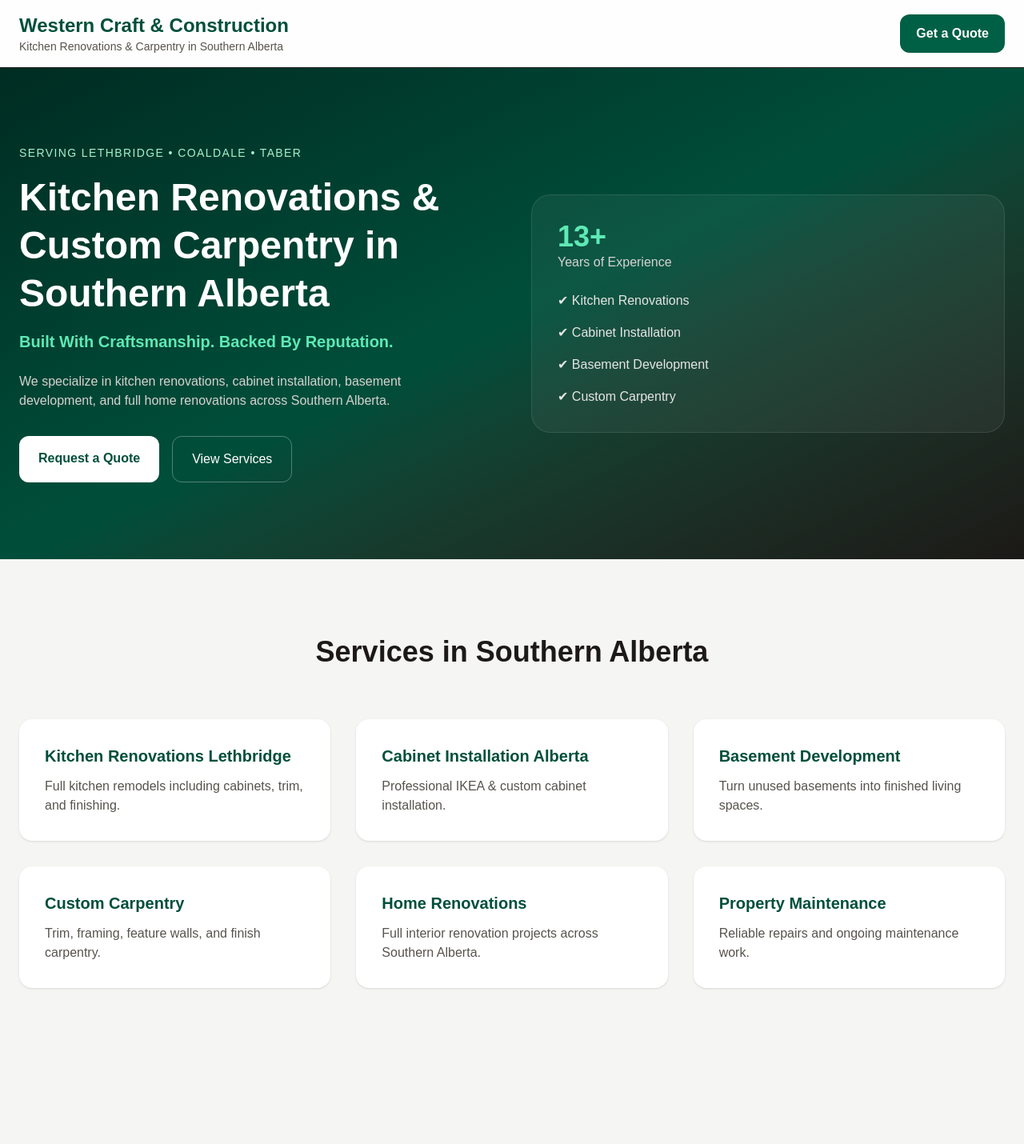
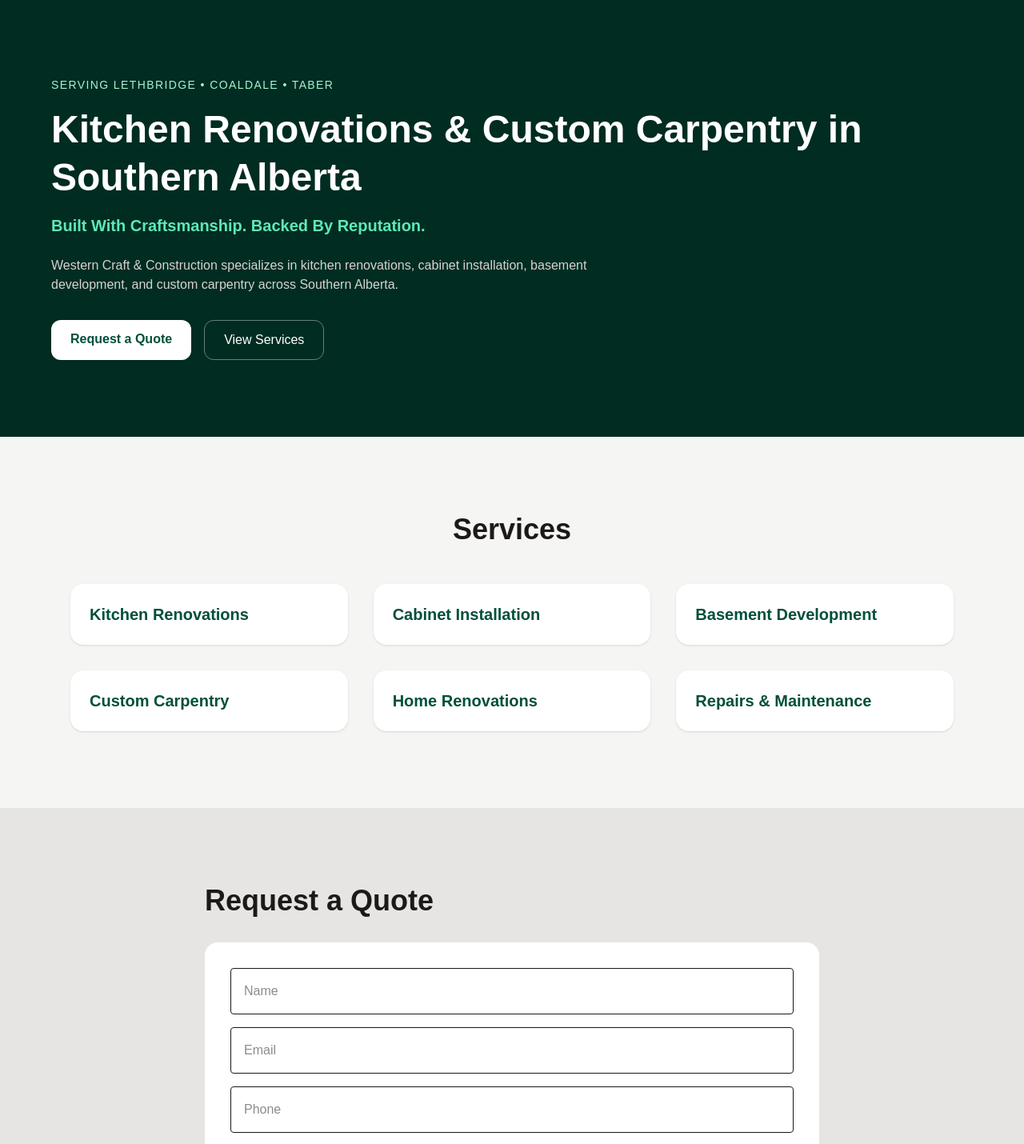
Before and after one commit to westerncraftandconstruction-ui/westerncraft-site, a Next.js app: page / in a window 1280 px wide. Shown: the top 1430 px of the page at 80% size. Built offline with nearby package versions, Linux system fonts and the light colour scheme.

Commit message:
Hard reset page.tsx fix build error

```diff
--- a/app/page.tsx
+++ b/app/page.tsx
@@ -1,185 +1,91 @@
-export const metadata = {
-  title:
-    "Western Craft & Construction | Kitchen Renovations & Carpentry in Southern Alberta",
-  description:
-    "Western Craft & Construction provides kitchen renovations, cabinet installation, basement development, and custom carpentry in Lethbridge, Coaldale, Taber, and Southern Alberta.",
-};
-
 export default function Page() {
   return (
-    <div className="min-h-screen bg-stone-100 text-stone-900">
-      {/* HEADER */}
-      <header className="sticky top-0 z-50 border-b bg-white/90 backdrop-blur">
-        <div className="mx-auto flex max-w-7xl items-center justify-between px-6 py-4">
-          <div>
-            <h2 className="text-2xl font-bold text-emerald-900">
-              Western Craft & Construction
-            </h2>
-            <p className="text-sm text-stone-600">
-              Kitchen Renovations & Carpentry in Southern Alberta
-            </p>
-          </div>
-
-          <a
-            href="#contact"
-            className="rounded-xl bg-emerald-800 px-5 py-3 text-white font-semibold"
-          >
-            Get a Quote
-          </a>
-        </div>
-      </header>
+    <main className="min-h-screen bg-stone-100 text-stone-900">
 
       {/* HERO */}
-      <section className="bg-gradient-to-br from-emerald-950 via-emerald-900 to-stone-900 text-white">
-        <div className="mx-auto grid max-w-7xl gap-12 px-6 py-24 md:grid-cols-2 items-center">
+      <section className="bg-emerald-950 text-white py-24 px-6">
+        <div className="max-w-6xl mx-auto">
 
-          <div>
-            <p className="text-sm uppercase tracking-widest text-emerald-200 mb-4">
+          <p className="text-sm uppercase tracking-widest text-emerald-200">
             Serving Lethbridge • Coaldale • Taber
           </p>
 
-            <h1 className="text-5xl font-bold leading-tight">
+          <h1 className="text-5xl font-bold mt-4 leading-tight">
             Kitchen Renovations & Custom Carpentry in Southern Alberta
           </h1>
 
-            <p className="mt-4 text-xl text-emerald-300 font-semibold">
+          <p className="text-xl text-emerald-300 mt-4 font-semibold">
             Built With Craftsmanship. Backed By Reputation.
           </p>
 
-            <p className="mt-6 text-stone-300 max-w-xl">
-              We specialize in kitchen renovations, cabinet installation,
-              basement development, and full home renovations across Southern Alberta.
+          <p className="mt-6 text-stone-300 max-w-2xl">
+            Western Craft & Construction specializes in kitchen renovations,
+            cabinet installation, basement development, and custom carpentry across Southern Alberta.
           </p>
 
           <div className="mt-8 flex gap-4">
-              <a
-                href="#contact"
-                className="rounded-xl bg-white px-6 py-4 font-semibold text-emerald-900"
-              >
+            <a href="#contact" className="bg-white text-emerald-900 px-6 py-3 rounded-xl font-semibold">
               Request a Quote
             </a>
 
-              <a
-                href="#services"
-                className="rounded-xl border border-white/30 px-6 py-4"
-              >
+            <a href="#services" className="border border-white/40 px-6 py-3 rounded-xl">
               View Services
             </a>
           </div>
-          </div>
 
-          <div className="rounded-3xl bg-white/5 border border-white/10 p-8">
-            <p className="text-4xl font-bold text-emerald-300">13+</p>
-            <p className="text-stone-300 mb-6">Years of Experience</p>
-
-            <div className="space-y-4 text-stone-200">
-              <div>✔ Kitchen Renovations</div>
-              <div>✔ Cabinet Installation</div>
-              <div>✔ Basement Development</div>
-              <div>✔ Custom Carpentry</div>
-            </div>
-          </div>
         </div>
       </section>
 
       {/* SERVICES */}
-      <section id="services" className="max-w-7xl mx-auto px-6 py-24">
-        <h2 className="text-4xl font-bold text-center mb-16">
-          Services in Southern Alberta
+      <section id="services" className="max-w-6xl mx-auto py-24 px-6">
+        <h2 className="text-4xl font-bold mb-12 text-center">
+          Services
         </h2>
 
-        <div className="grid md:grid-cols-2 lg:grid-cols-3 gap-8">
+        <div className="grid md:grid-cols-3 gap-8">
+
           {[
-            {
-              title: "Kitchen Renovations Lethbridge",
-              text: "Full kitchen remodels including cabinets, trim, and finishing."
-            },
-            {
-              title: "Cabinet Installation Alberta",
-              text: "Professional IKEA & custom cabinet installation."
-            },
-            {
-              title: "Basement Development",
-              text: "Turn unused basements into finished living spaces."
-            },
-            {
-              title: "Custom Carpentry",
-              text: "Trim, framing, feature walls, and finish carpentry."
-            },
-            {
-              title: "Home Renovations",
-              text: "Full interior renovation projects across Southern Alberta."
-            },
-            {
-              title: "Property Maintenance",
-              text: "Reliable repairs and ongoing maintenance work."
-            }
-          ].map((s) => (
-            <div key={s.title} className="bg-white p-8 rounded-2xl shadow">
-              <h3 className="text-xl font-bold text-emerald-900 mb-3">
-                {s.title}
-              </h3>
-              <p className="text-stone-600">{s.text}</p>
+            "Kitchen Renovations",
+            "Cabinet Installation",
+            "Basement Development",
+            "Custom Carpentry",
+            "Home Renovations",
+            "Repairs & Maintenance"
+          ].map((item) => (
+            <div key={item} className="bg-white p-6 rounded-2xl shadow">
+              <h3 className="text-xl font-bold text-emerald-900">{item}</h3>
             </div>
           ))}
+
         </div>
-      </section>
-
-      {/* ABOUT */}
-      <section className="max-w-5xl mx-auto px-6 py-24">
-        <h2 className="text-4xl font-bold mb-6">
-          About Western Craft & Construction
-        </h2>
-
-        <p className="text-stone-700 leading-relaxed mb-4">
-          Western Craft & Construction serves Lethbridge, Coaldale, Taber, and surrounding areas
-          specializing in kitchen renovations, cabinetry, basement development, and custom carpentry.
-        </p>
-
-        <p className="text-stone-700 leading-relaxed">
-          With over 13 years of experience, we focus on quality craftsmanship and reliable service.
-        </p>
       </section>
 
       {/* CONTACT */}
       <section id="contact" className="bg-stone-200 py-24 px-6">
-        <div className="max-w-4xl mx-auto">
+        <div className="max-w-3xl mx-auto">
+
           <h2 className="text-4xl font-bold mb-8">
-            Request a Free Quote
+            Request a Quote
           </h2>
 
           <form
             action="https://formspree.io/f/xnjypkle"
             method="POST"
-            className="bg-white p-8 rounded-2xl shadow grid gap-4"
+            className="bg-white p-8 rounded-2xl grid gap-4"
           >
             <input className="border p-4 rounded" placeholder="Name" />
             <input className="border p-4 rounded" placeholder="Email" />
             <input className="border p-4 rounded" placeholder="Phone" />
             <textarea className="border p-4 rounded" rows={5} placeholder="Project details" />
+
             <button className="bg-emerald-900 text-white p-4 rounded">
               Submit
             </button>
           </form>
+
         </div>
       </section>
 
-      {/* SCHEMA */}
-      <script
-        type="application/ld+json"
-        dangerouslySetInnerHTML={{
-          __html: JSON.stringify({
-            "@context": "https://schema.org",
-            "@type": "LocalBusiness",
-            name: "Western Craft & Construction",
-            url: "https://westerncraftandconstruction.ca",
-            telephone: "587-321-0630",
-            areaServed: "Southern Alberta",
-            description:
-              "Kitchen renovations, cabinet installation, basement development, and custom carpentry."
-          })
-        }}
-      />
-    </div>
+    </main>
   );
 }
```
Lines whose indentation alone changed are shown as unchanged.
